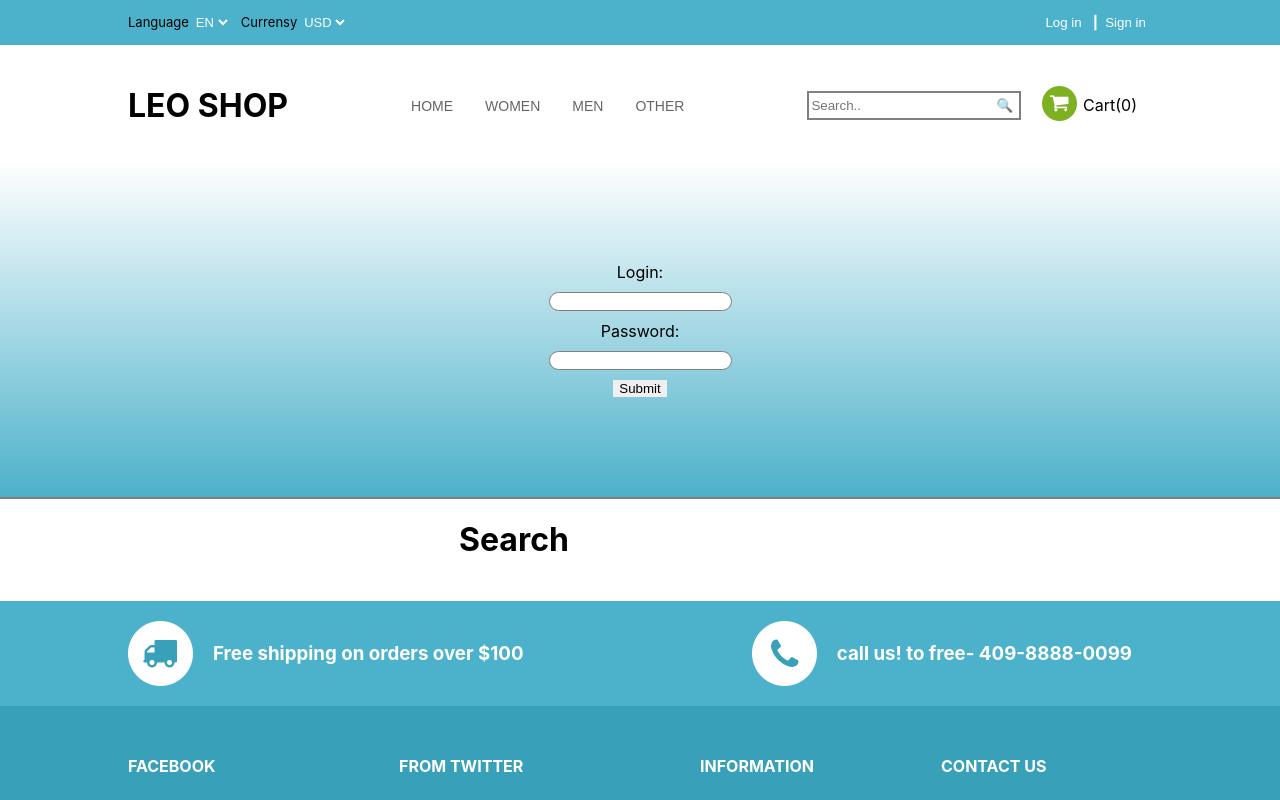
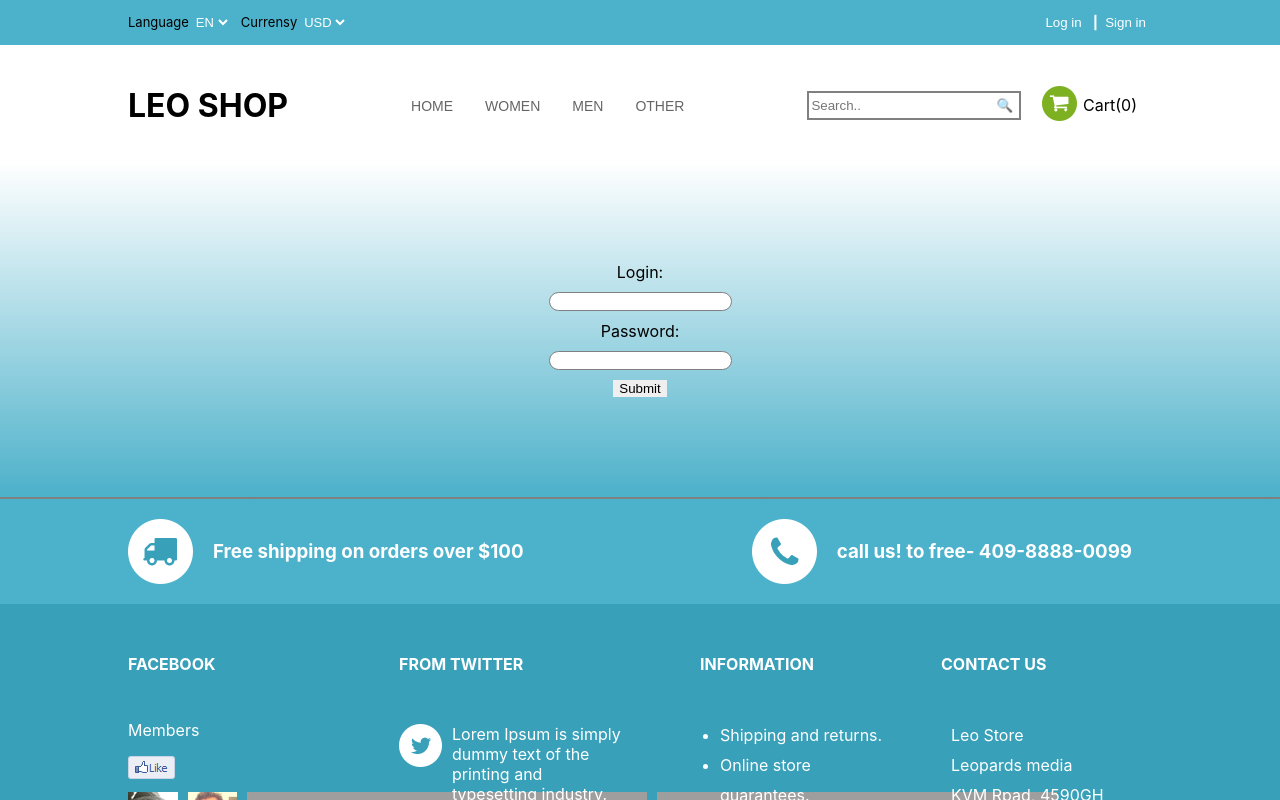
Before and after one commit to avguswork/glasses, a React (Create React App) app: page /glasses/login in a window 1280 px wide. Shown: the top 800 px of the page. Built offline with nearby package versions, Linux system fonts and the light colour scheme; grey boxes are pictures that could not be loaded.

Commit message:
add login page

```diff
--- a/src/components/ReactRouter.jsx
+++ /dev/null
@@ -1,26 +0,0 @@
-import * as React from "react";
-import { useSearchParams } from "react-router-dom";
-
-export default function ReactRouter() {
-  let [searchParams, setSearchParams] = useSearchParams();
-
-  function handleSubmit(event) {
-    event.preventDefault();
-
-    console.log(event.target.value)
-    let params =  searchParams.get("filter") || "";
-    setSearchParams({filter: event.target.value});
-  }
-
-  return (
-    <div>
-    <h1>Search</h1>
-      <form >
-        <input name="input" onChange={handleSubmit}/>
-        <input />
-      </form>
-    </div>
-  );
-}
-
-//onSubmit={handleSubmit}
--- a/src/pages/Login.jsx
+++ b/src/pages/Login.jsx
@@ -1,14 +1,11 @@
 import React from "react";
 import LoginForm from "../components/LoginForm/LoginForm";
 import Body from "../components/Body/Body";
-import Invoices from "../components/ReactRouter";
-import ReactRouter from "../components/ReactRouter";
 
 const Login = () => {
     return(
         <Body >
             <LoginForm />
-            <ReactRouter />
         </Body>
     )
 }
```
